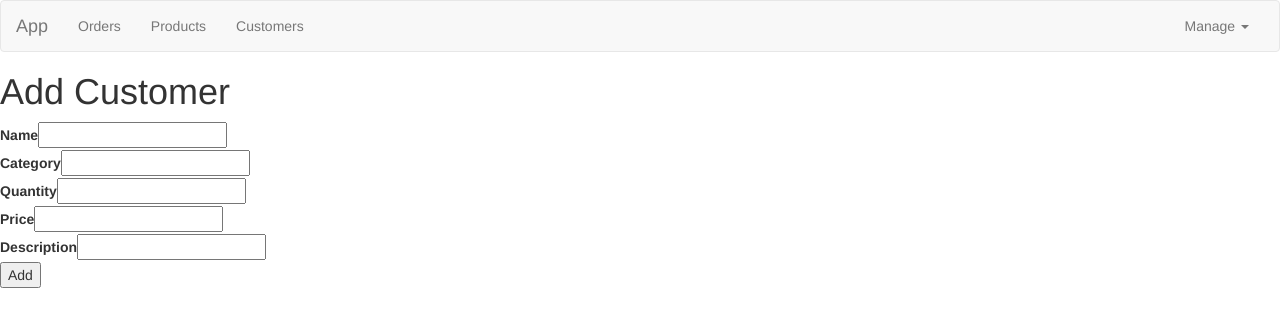
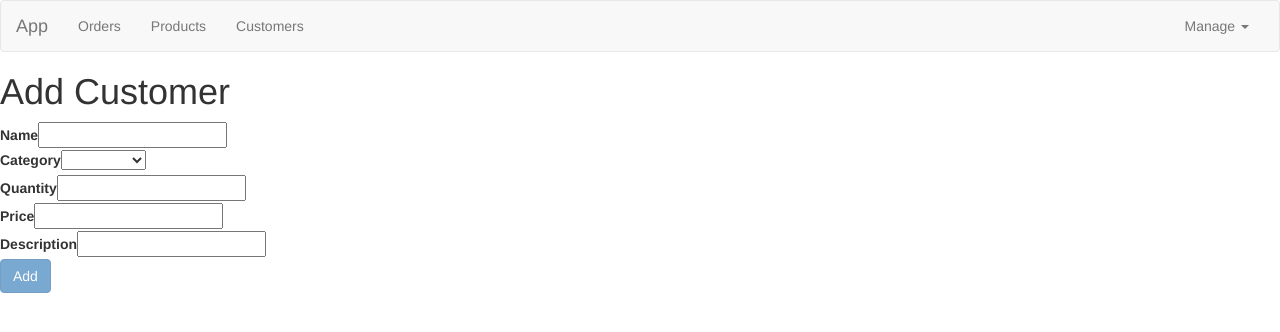
Before and after one commit to OmnixTry/Angular-Frontend, an Angular app: page /product/add in a window 1280 px wide. Shown: the top 332 px of the page. Built offline with nearby package versions, Linux system fonts and the light colour scheme.

Commit message:
Finished product add

```diff
--- a/src/app/products/add-product/add-product.component.html
+++ b/src/app/products/add-product/add-product.component.html
@@ -6,8 +6,10 @@
 
 
     <label for="sss">Category</label>
-    <input type="text" name="category" id="" formControlName="category"> <br>
-
+    <select name="category"formControlName="category">
+        <option *ngFor="let category of categories" value={{category}}>{{category}}</option>
+    </select>
+    <br>
 
     <label for="sss">Quantity</label>
     <input type="text" name="availableQuantity" id="" formControlName="availableQuantity"><br>
@@ -24,5 +26,5 @@
     <input type="textBlock" name="description" id="" formControlName="description"><br>
 
 
-    <button type="submit">Add</button><br>
+    <button class="btn btn-primary" type="submit" [disabled]="!newProductForm.valid">Add</button><br>
 </form>
--- a/src/app/products/add-product/add-product.component.ts
+++ b/src/app/products/add-product/add-product.component.ts
@@ -8,17 +8,14 @@ import { ProductService } from 'src/app/shared/services/product.service';
   styleUrls: ['./add-product.component.css'],
 })
 export class AddProductComponent implements OnInit {
-  productName: string = '';
-  productCategory: string = '';
-  availableQuantity: number = 0;
-  price: number = 0;
-  description: string = '';
-  size: string='';
+  categories: string[];
 
 
   newProductForm: FormGroup;
 
   constructor(private productService: ProductService) {
+    this.categories = productService.getCategories();
+
     this.newProductForm = new FormGroup({
       'productName' : new FormControl(null, [Validators.required]),
       'category' : new FormControl(null, [Validators.required]),
--- a/src/app/shared/services/product.service.ts
+++ b/src/app/shared/services/product.service.ts
@@ -7,7 +7,7 @@ export class ProductService {
       productNumber: 1,
       createdDate: new Date(),
       productName: 'Onion',
-      productCategory: 'Vegetables',
+      productCategory: 'Vegetable',
       availableQuantity: 100,
       price: 10,
       description: 'funny onions',
@@ -18,7 +18,7 @@ export class ProductService {
       productNumber: 2,
       createdDate: new Date(),
       productName: 'Cucumber',
-      productCategory: 'Vegetables',
+      productCategory: 'Vegetable',
       availableQuantity: 120,
       price: 20,
       size: 'Medium'
@@ -27,7 +27,7 @@ export class ProductService {
       productNumber: 3,
       createdDate: new Date(),
       productName: 'Cabbage',
-      productCategory: 'Vegetables',
+      productCategory: 'Vegetable',
       availableQuantity: 150,
       price: 15,
       description: 'yet another product',
@@ -81,6 +81,10 @@ export class ProductService {
     ];
   }
 
+  getCategories(): string[]{
+    return ['Beverage', 'Fruit', 'Vegetable']
+  }
+
   deleteProduct(productNumber: number){
     const index = this.products.findIndex(el => { return el.productNumber === productNumber})
     this.products.splice(index, 1);
```
